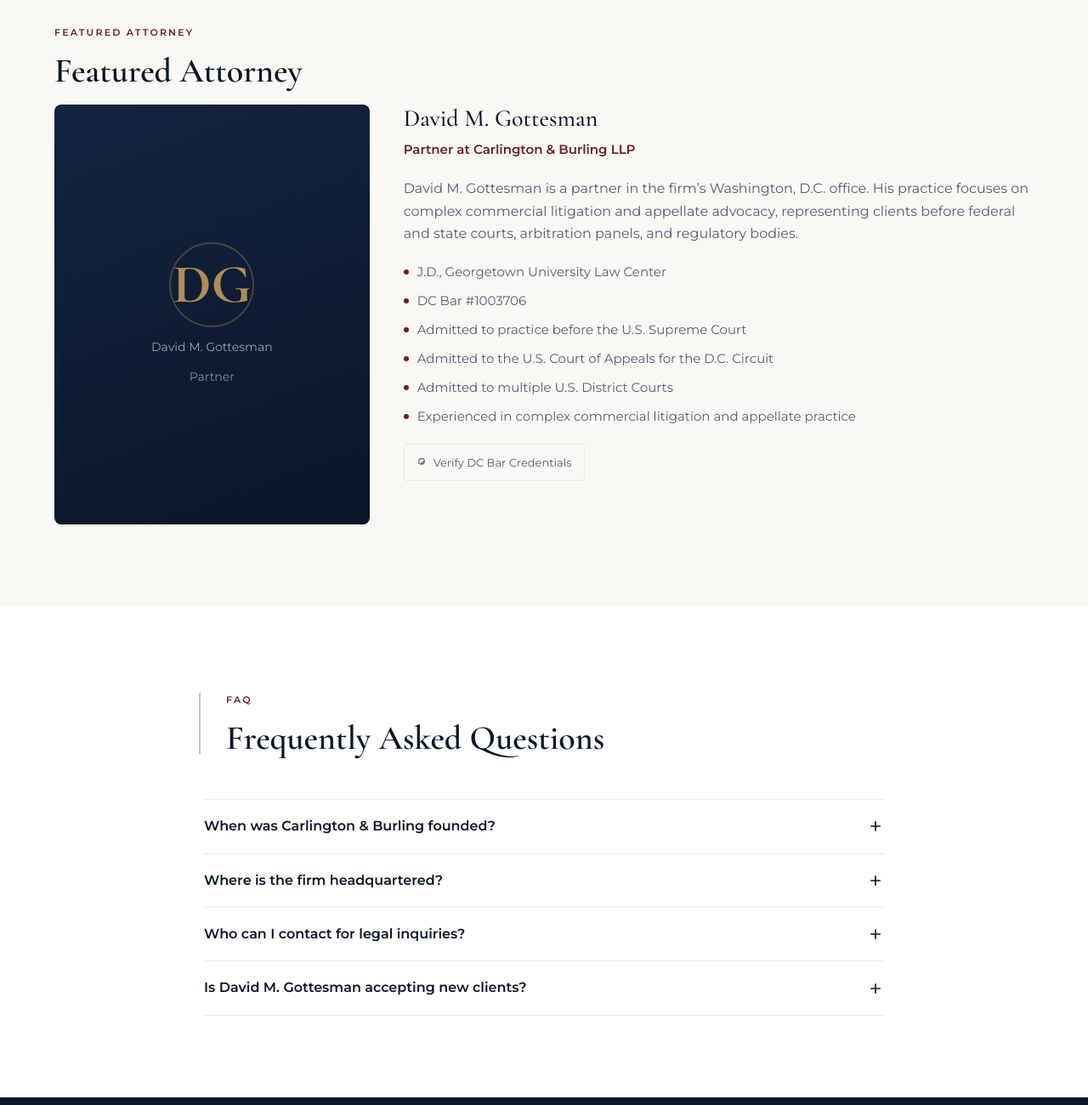
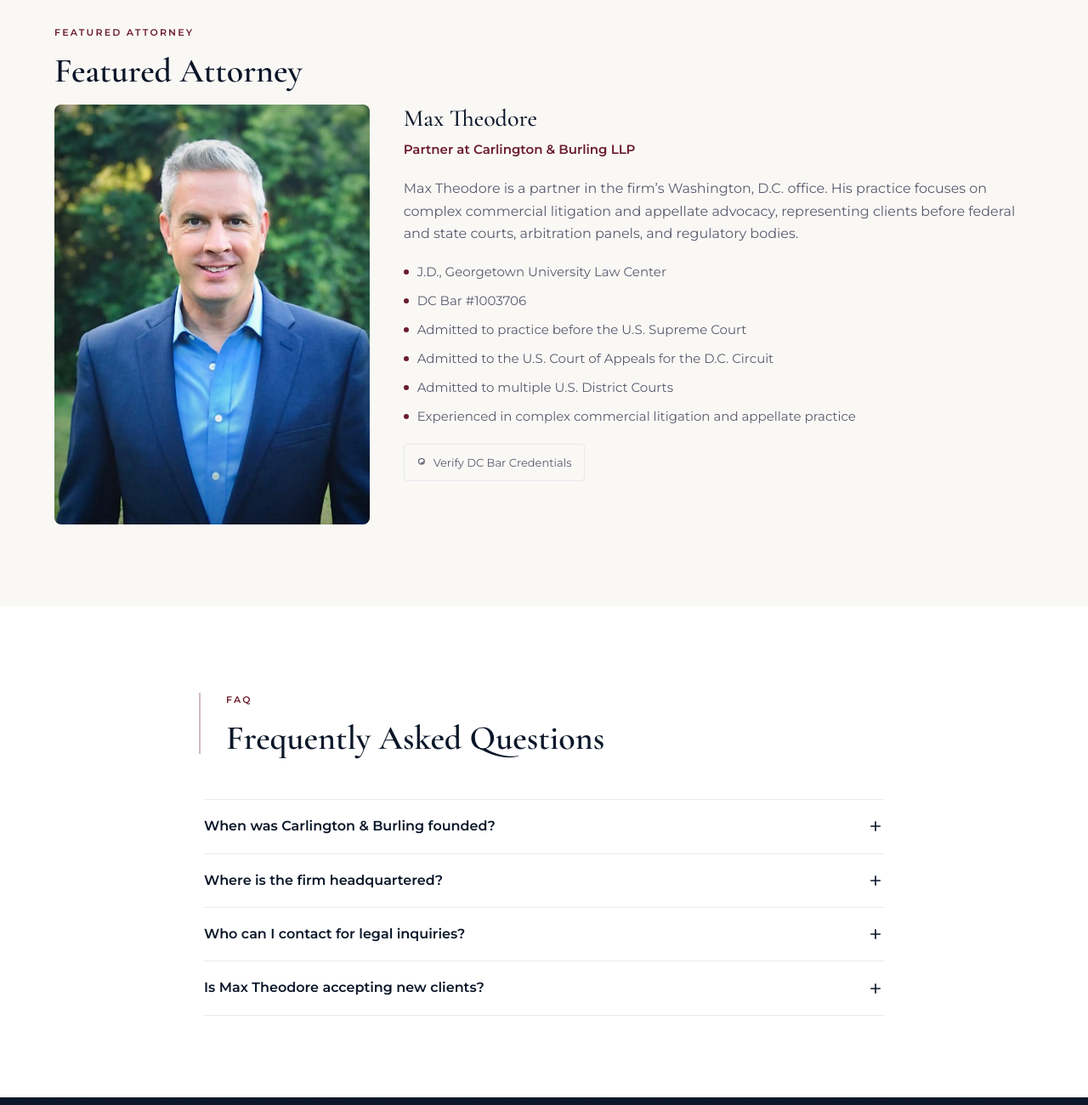
Before and after one commit to busconductors/covington-burling, a website: page public/about.html in a window 1280 px wide. Shown: the part 1240-2540 px from the top of the page at 85% size. Drawn offline with nearby package versions, Linux system fonts and the light colour scheme.

Commit message:
feat: replace Gottesman with Max Theodore in about.html, swap placeholder for real headshot

```diff
--- a/public/about.html
+++ b/public/about.html
@@ -3,7 +3,7 @@
 <head>
   <meta charset="UTF-8">
   <meta name="viewport" content="width=device-width, initial-scale=1.0">
-  <meta name="description" content="About Carlington & Burling LLP — Founded 1919 in Washington, D.C. Learn about our firm history and featured attorney David M. Gottesman.">
+  <meta name="description" content="About Carlington & Burling LLP — Founded 1919 in Washington, D.C. Learn about our firm history and featured attorney Max Theodore.">
   <title>Carlington &amp; Burling LLP | About Our Firm</title>
   <link rel="preconnect" href="https://fonts.googleapis.com">
   <link rel="preconnect" href="https://fonts.gstatic.com" crossorigin>
@@ -85,15 +85,13 @@
         <p class="eyebrow">Featured Attorney</p>
         <h2 class="section-title" id="bio-heading">Featured Attorney</h2>
         <div class="bio-detail">
-          <div class="attorney-spotlight__image" aria-label="David M. Gottesman, Partner">
-            <div class="attorney-spotlight__image-placeholder">
-              David M. Gottesman<br><span style="color:var(--text-light);">Partner</span>
-            </div>
+          <div class="attorney-spotlight__image" aria-label="Max Theodore, Partner">
+            <img src="/images/max-theodore.webp" alt="Max Theodore, Partner" class="attorney-spotlight__image-photo" loading="lazy" width="480" height="480">
           </div>
           <div class="bio-detail__info">
-            <h3>David M. Gottesman</h3>
+            <h3>Max Theodore</h3>
             <p class="bio-detail__title">Partner at Carlington &amp; Burling LLP</p>
-            <p class="text-muted bio-detail__note">David M. Gottesman is a partner in the firm&rsquo;s Washington, D.C. office. His practice focuses on complex commercial litigation and appellate advocacy, representing clients before federal and state courts, arbitration panels, and regulatory bodies.</p>
+            <p class="text-muted bio-detail__note">Max Theodore is a partner in the firm&rsquo;s Washington, D.C. office. His practice focuses on complex commercial litigation and appellate advocacy, representing clients before federal and state courts, arbitration panels, and regulatory bodies.</p>
             <ul class="bio-detail__list">
               <li>J.D., Georgetown University Law Center</li>
               <li>DC Bar #1003706</li>
@@ -148,11 +146,11 @@
           </div>
           <div class="accordion__item">
             <button class="accordion__trigger" aria-expanded="false" aria-controls="panel-4">
-              Is David M. Gottesman accepting new clients?
+              Is Max Theodore accepting new clients?
               <svg class="accordion__icon" viewBox="0 0 24 24" fill="none" stroke="currentColor" stroke-width="2" aria-hidden="true"><path d="M12 5v14M5 12h14"/></svg>
             </button>
             <div class="accordion__panel" id="panel-4" role="region" aria-hidden="true">
-              <div class="accordion__panel-content">David M. Gottesman is an active partner at the firm. For inquiries regarding his availability, please contact our office directly at 202-662-6000. All consultations are confidential and protected by attorney-client privilege.</div>
+              <div class="accordion__panel-content">Max Theodore is an active partner at the firm. For inquiries regarding his availability, please contact our office directly at 202-662-6000. All consultations are confidential and protected by attorney-client privilege.</div>
             </div>
           </div>
         </div>
```
